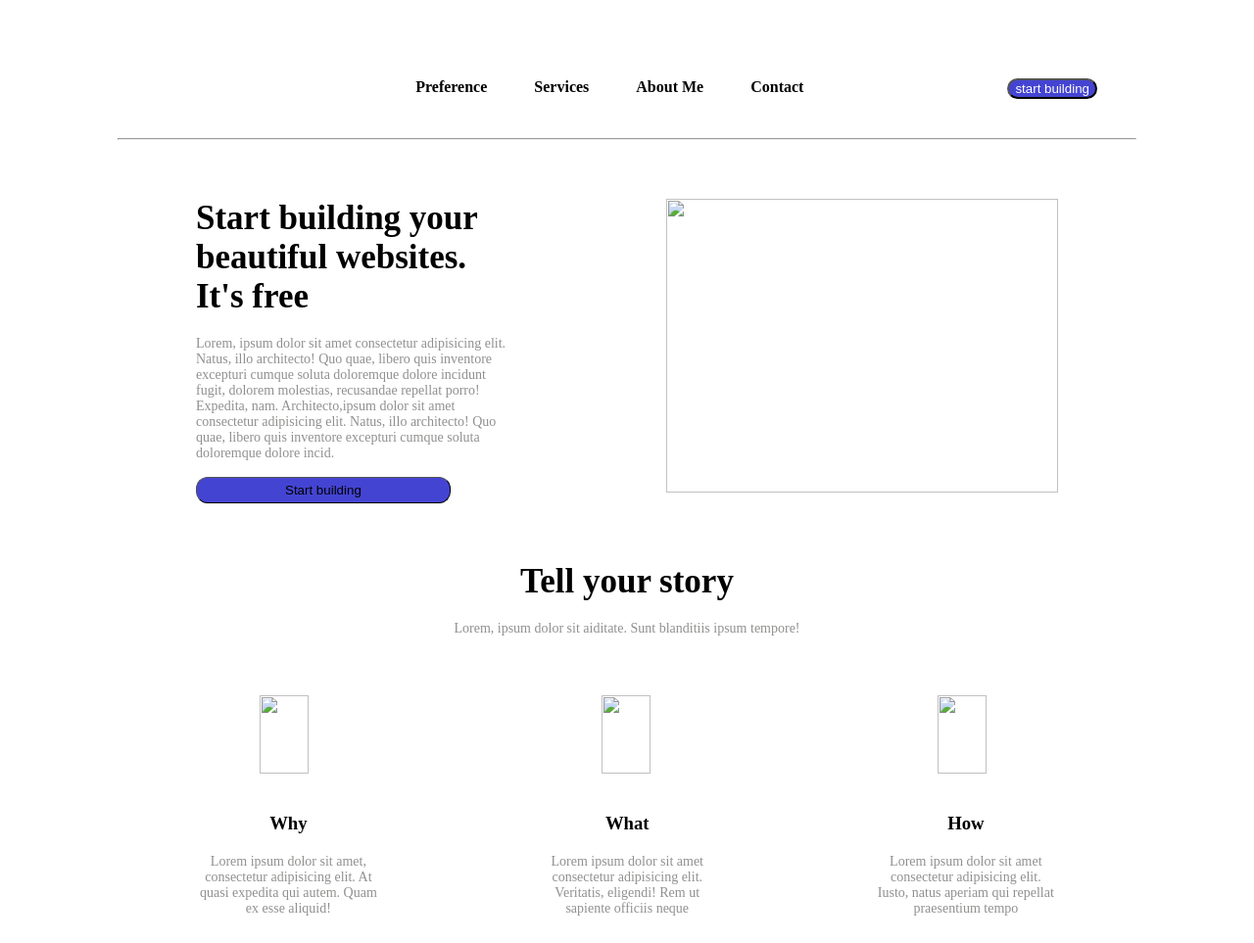
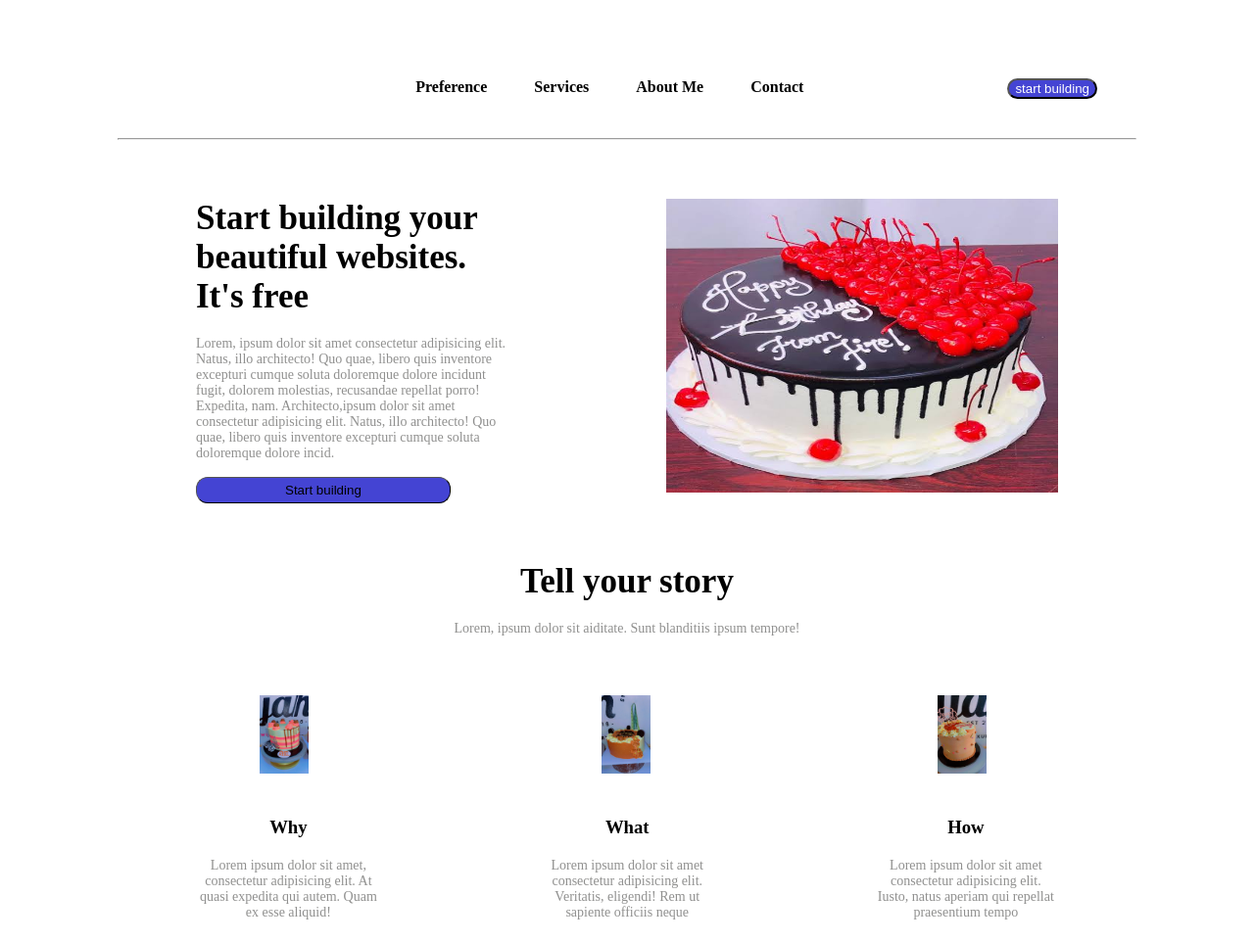
Before and after one commit to khadijatusman/viewsite-techsis4governance, a plain HTML site: page index.html in a window 1280 px wide. Shown: the top 963 px of the page at 98% size. Drawn offline with Linux system fonts and the light colour scheme.

Commit message:
current change

```diff
--- a/index.html
+++ b/index.html
@@ -26,7 +26,7 @@
     <button class="but1">Start building</button>
     </div>
 
-    <div><img src="./project/images.jpeg" alt="" style="width: 400px; height: 300px;">
+    <div><img src="./IMAGES/images.JPEG" alt="" style="width: 400px; height: 300px;">
     </div>
 </div>
 
@@ -38,17 +38,17 @@
 
 <div class="images3">
     <div>
-        <img src="./project/IMG_8612.JPG" class="pictures" alt="" style="width: 50px; height: 80px;">
+        <img src="./IMAGES/IMG_8612.JPG" class="pictures" alt="" style="width: 50px; height: 80px;">
         <h3>Why</h3>
         <p>Lorem ipsum dolor sit amet, consectetur adipisicing elit. At quasi expedita qui autem. Quam ex esse aliquid!</p>
     </div>
     <div>
-        <img src="./project/IMG_8613.JPG" class="pictures" alt="" style="width: 50px; height: 80px;">
+        <img src="./IMAGES/IMG_8613.JPG" class="pictures" alt="" style="width: 50px; height: 80px;">
         <h3>What</h3>
         <p>Lorem ipsum dolor sit amet consectetur adipisicing elit. Veritatis, eligendi! Rem ut sapiente officiis neque</p>
     </div>
     <div>
-        <img src="./project/IMG_8481.JPG" class="pictures" alt="" style="width: 50px; height: 80px;">
+        <img src="./IMAGES/IMG_8481.JPG" class="pictures" alt="" style="width: 50px; height: 80px;">
         <h3>How</h3>
         <p>Lorem ipsum dolor sit amet consectetur adipisicing elit. Iusto, natus aperiam qui repellat praesentium tempo</p>
     </div>
```
Also changed, not shown: IMAGES/IMG_8481.JPG (renamed from IMG_8481.JPG), IMAGES/IMG_8612.JPG (renamed from IMG_8612.JPG), IMAGES/IMG_8613.JPG (renamed from IMG_8613.JPG), IMAGES/images.JPEG (renamed from images.jpeg).
